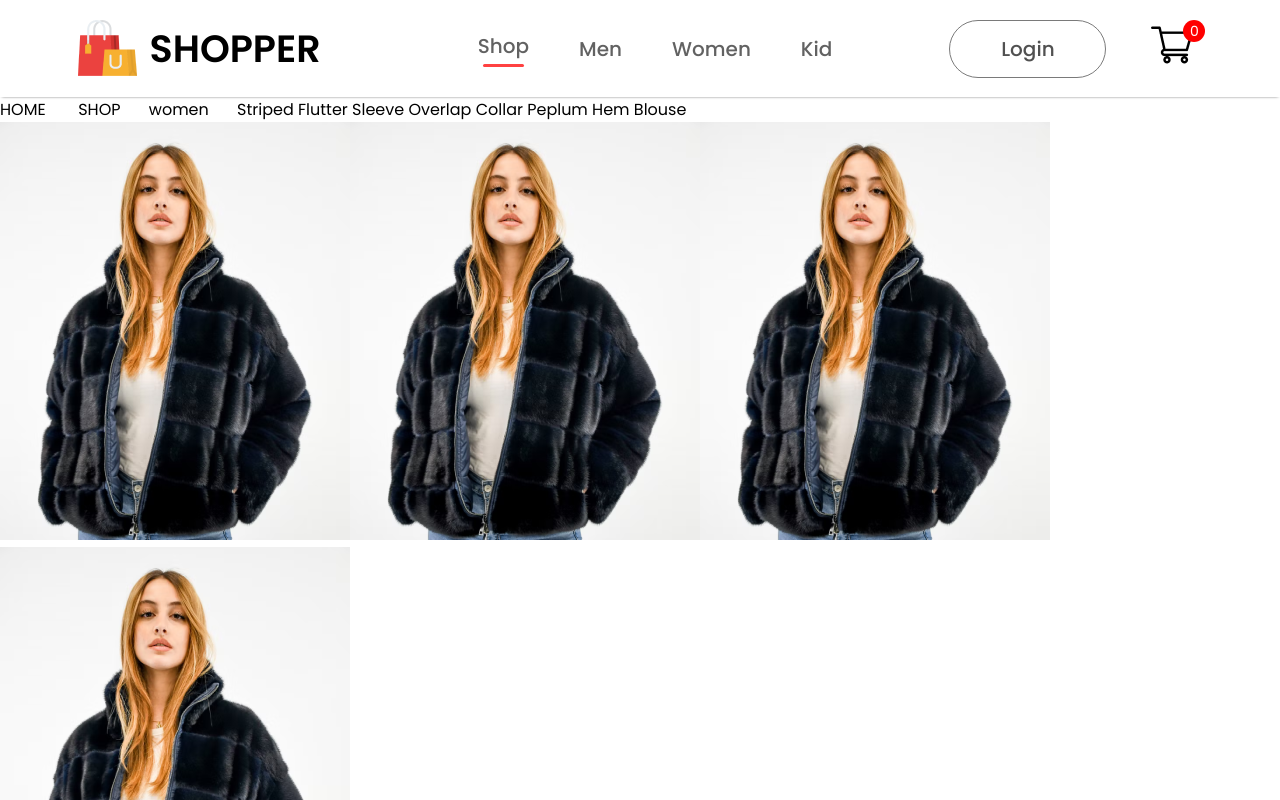
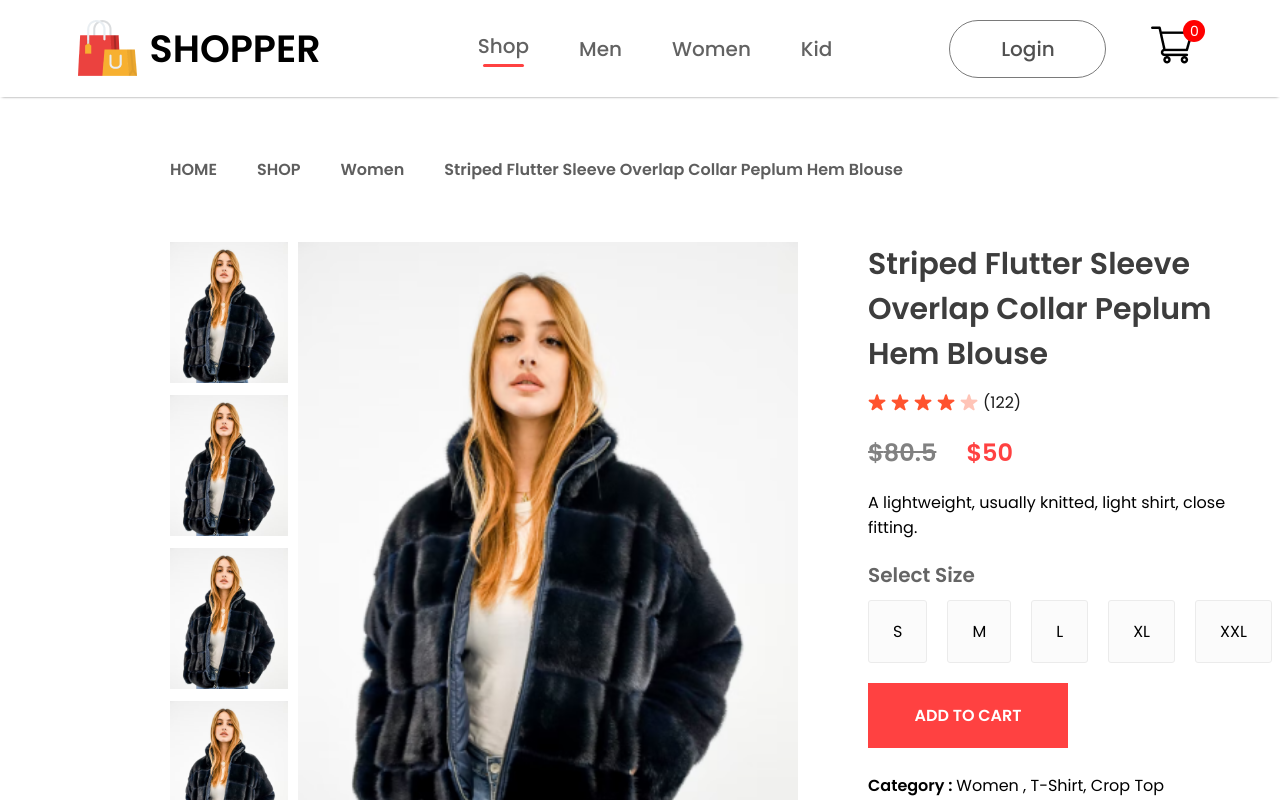
Before and after one commit to Anishpokhrel04/Shoppers, a React (Vite) app: page /product/1 in a window 1280 px wide. Shown: the top 800 px of the page. Built offline with nearby package versions, Linux system fonts and the light colour scheme.

Commit message:
product page has been successfully updated

```diff
--- a/src/Components/Breadcrum/Breadcrum.jsx
+++ b/src/Components/Breadcrum/Breadcrum.jsx
@@ -5,7 +5,7 @@ import arrrow_icon from "../Assets/arrow.png";
 const Breadcrum = (props) => {
   const { product } = props;
   return (
-    <div className="bredcurm">
+    <div className="breadcrum">
       HOME <img src={arrrow_icon} alt="" /> SHOP{" "}
       <img src={arrrow_icon} alt="" />
       {product.category} <img src={arrrow_icon} alt="" />
--- a/src/Components/Breadcrum/Breadcrum.scss
+++ b/src/Components/Breadcrum/Breadcrum.scss
@@ -0,0 +1,13 @@
+.breadcrum {
+  display: flex;
+  align-items: center;
+  gap: 8px;
+  color: #5e5e5e;
+  font-size: 16px;
+  font-weight: 800;
+  text-transform: capitalize;
+  margin: 60px 170px;
+  img{
+    color: #5e5e5e;
+  }
+}
--- /dev/null
+++ b/src/Components/ProductDisplay/ProductDisplay.css
@@ -0,0 +1,94 @@
+.productdisplay {
+  display: flex;
+  margin: 0px 170px;
+}
+.productdisplay-left {
+  display: flex;
+  gap: 10px;
+}
+.productdisplay-image-list {
+  display: flex;
+  flex-direction: column;
+  gap: 12px;
+}
+
+.productdisplay-image-list img {
+  height: 141px;
+}
+.productdisplay-main-img {
+  width: 500px;
+  height: 600px;
+}
+.productdisplay-right {
+  margin: 0 70px;
+  display: flex;
+  flex-direction: column;
+}
+
+.productdisplay-right h1 {
+  color: #3d3d3d;
+  font-size: 30px;
+  font-weight: 700;
+}
+.productdisplay-right-star {
+  display: flex;
+  align-items: center;
+  margin-top: 13px;
+  gap: 5px;
+  color: #1c1c1c;
+  font-size: 16px;
+}
+
+.productdisplay-right-prices {
+  display: flex;
+  margin: 20px 0px;
+  gap: 30px;
+  font-size: 24px;
+  font-weight: 700;
+}
+
+.productdisplay-right-price-old {
+  color: #818181;
+  text-decoration: line-through;
+}
+.productdisplay-right-price-new {
+  color: #ff4141;
+}
+.productdisplay-right-size h1 {
+  margin-top: 20px;
+  color: #656565;
+  font-size: 20px;
+  font-weight: 600;
+}
+.productdisplay-right-sizes {
+  display: flex;
+  margin: 10px 0px;
+  gap: 20px;
+}
+.productdisplay-right-sizes div {
+  padding: 18px 24px;
+  background: #fbfbfb;
+  border: 1px solid #ebebeb;
+  border-radius: 3px;
+  cursor: pointer;
+}
+.productdisplay-right button {
+  padding: 20px 40px;
+  width: 200px;
+  font-size: 16px;
+  font-weight: 600;
+  color: white;
+  background: #ff4141;
+  margin-bottom: 20px;
+  margin-top: 10px;
+  border: none;
+  outline: none;
+  cursor: pointer;
+}
+
+.productdisplay-right-category {
+  margin-top: 5px;
+}
+.productdisplay-right-category span {
+  font-weight: 600;
+}
--- a/src/Components/ProductDisplay/ProductDisplay.jsx
+++ b/src/Components/ProductDisplay/ProductDisplay.jsx
@@ -1,12 +1,12 @@
 import React from "react";
-import "./ProductDisplay.scss";
+import "./ProductDisplay.css";
 import star_icon from "../Assets/star_icon.png";
 import star_dull_icon from "../Assets/star_dull_icon.png";
 
 const ProductDisplay = (props) => {
   const { product } = props;
   return (
-    <div className="product-display">
+    <div className="productdisplay">
       <div className="productdisplay-left">
         <div className="productdisplay-image-list">
           <img src={product.image} alt="" />
@@ -42,7 +42,7 @@ const ProductDisplay = (props) => {
         </div>
         <div className="productdisplay-right-size">
           <h1>Select Size</h1>
-          <div className="productdisplay-right-size">
+          <div className="productdisplay-right-sizes">
             <div>S</div>
             <div>M</div>
             <div>L</div>
@@ -51,6 +51,8 @@ const ProductDisplay = (props) => {
           </div>
         </div>
         <button>ADD TO CART</button>
+        <p className="productdisplay-right-category"><span>Category : </span>Women , T-Shirt, Crop Top</p>
+        <p className="productdisplay-right-category"><span>Tags : </span>Modern, Latest</p>
       </div>
     </div>
   );
```
Also changed, not shown: src/Components/ProductDisplay/ProductDisplay.scss (deleted).
